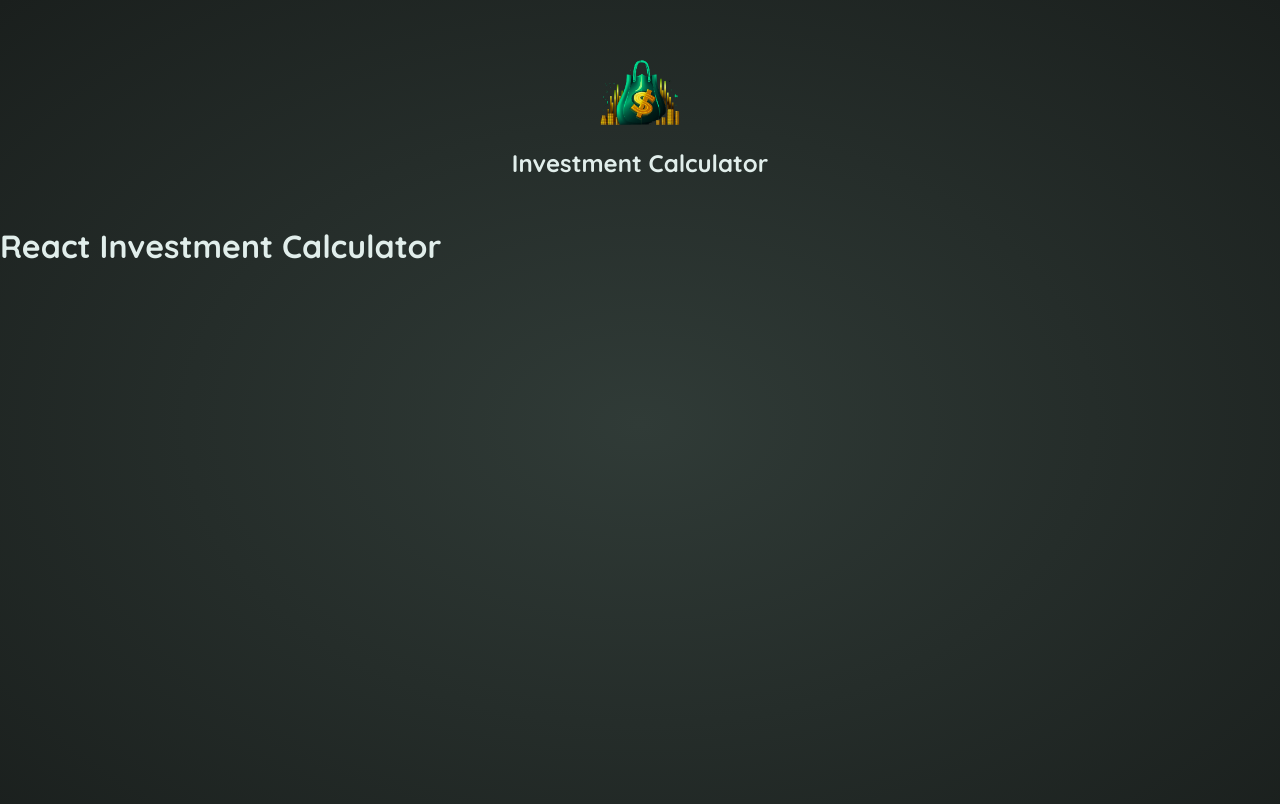
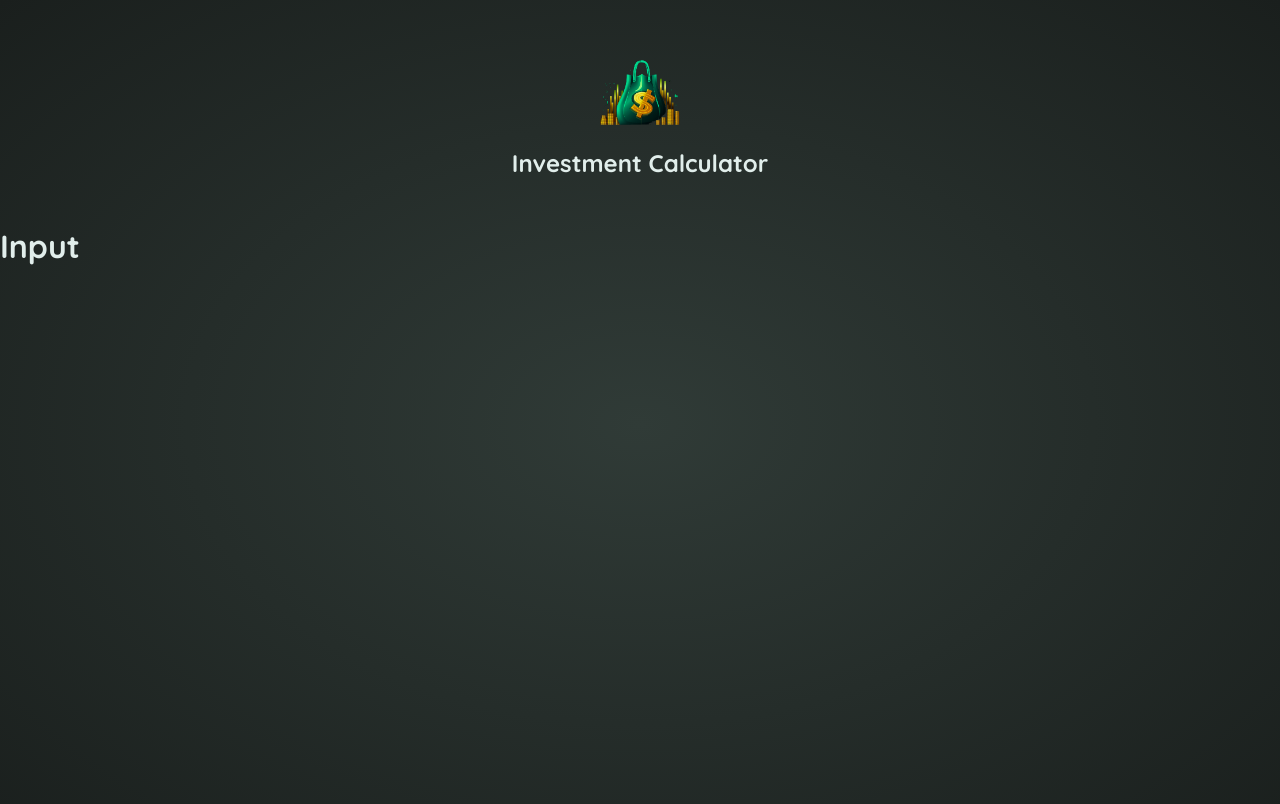
Before and after one commit to LucaCavatassi/revenue-project-training, a React (Vite) app: page / in a window 1280 px wide. Shown: the top 804 px of the page. Built offline with nearby package versions, Linux system fonts and the light colour scheme.

Commit message:
feat: input group component creation

```diff
--- a/src/App.jsx
+++ b/src/App.jsx
@@ -1,10 +1,11 @@
-import Header from "./components/Header"
+import Header from "./components/Header.jsx"
+import InputGroup from "./components/InputGroup.jsx"
 
 function App() {
   return (
     <>
       <Header/>
-      <h1>React Investment Calculator</h1>
+      <InputGroup/>
     </>
   )
 }
--- /dev/null
+++ b/src/components/InputGroup.jsx
@@ -0,0 +1,7 @@
+export default function InputGroup() {
+    return (
+        <>
+            <h1>Input</h1>
+        </>
+    )
+}
--- a/src/index.css
+++ b/src/index.css
@@ -14,6 +14,7 @@ body {
   min-height: 100vh;
 }
 
+/* HEADER */
 #header {
   text-align: center;
   margin: 3rem auto;
@@ -31,6 +32,7 @@ body {
   font-size: 1.5rem;
 }
 
+/* USER-INPUT */
 #user-input {
   padding: 1rem;
   max-width: 30rem;
@@ -64,6 +66,7 @@ body {
   font-size: 1rem;
 }
 
+/* RESULTS */
 #result {
   max-width: 50rem;
   margin: 2rem auto;
```
